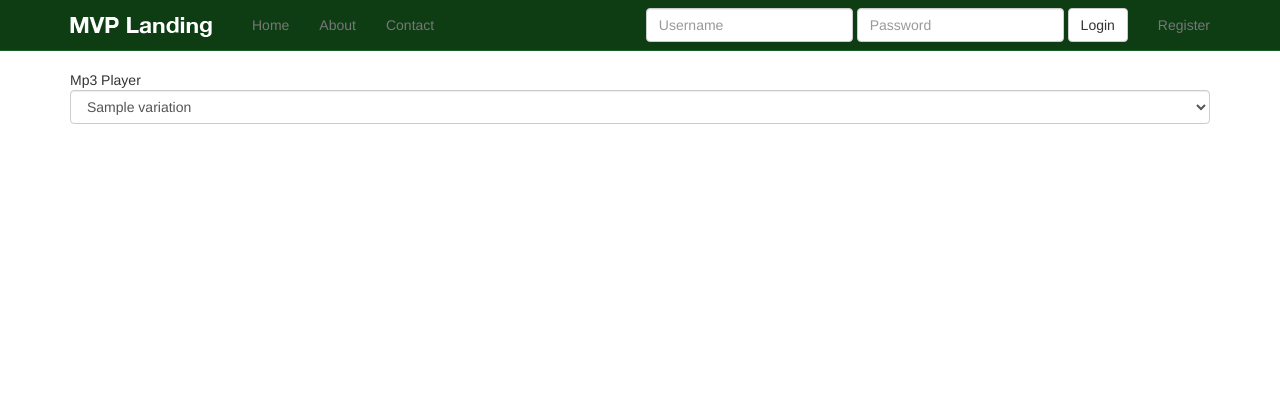
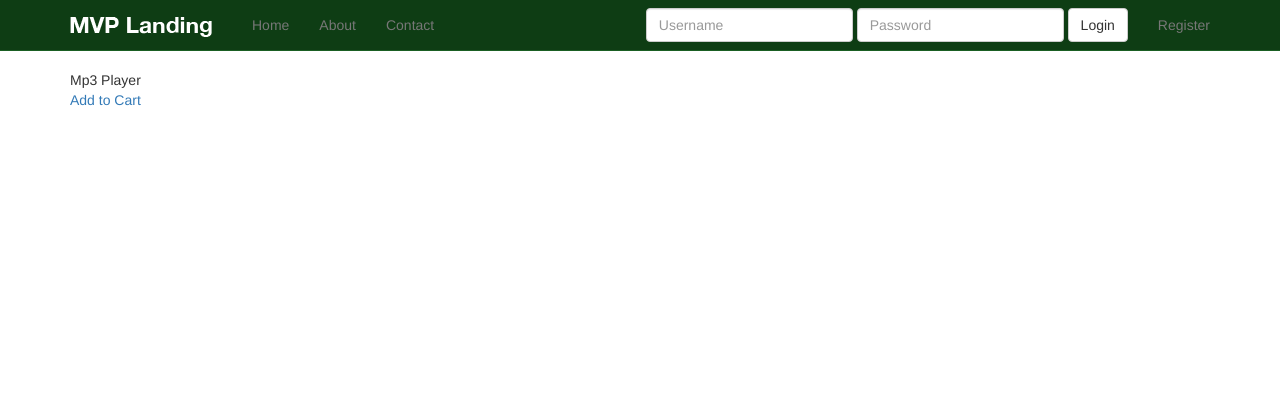
Before and after one commit to horrormyth/Django-Ecommerce, a Django app: page /products/1/ in a window 1280 px wide. Shown: the top 420 px of the page. Run offline with Django 3.2, Linux system fonts and the light colour scheme; data comes from the database, SQL or seed files in the repository; tables that the repository leaves empty hold one stand-in row (values such as "Sample post"); some libraries are stand-ins or nearby versions.

Commit message:
Check product variation on product detail as well as add to cart

```diff
--- a/products/templates/products/product_detail.html
+++ b/products/templates/products/product_detail.html
@@ -3,10 +3,14 @@
 {%  block content %}
 
 {{ object.title }}
+{% if object.variation_set.count > 1 %}
 <select class="form-control">
 {% for product_variation_obj in object.variation_set.all %}
 <option value="{{ product_variation_obj.id }}">{{ product_variation_obj }}</option>
 {% endfor %}
 
 </select>
+{% endif %}
+</br>
+<a href="#">Add to Cart</a>
 {% endblock %}
```
